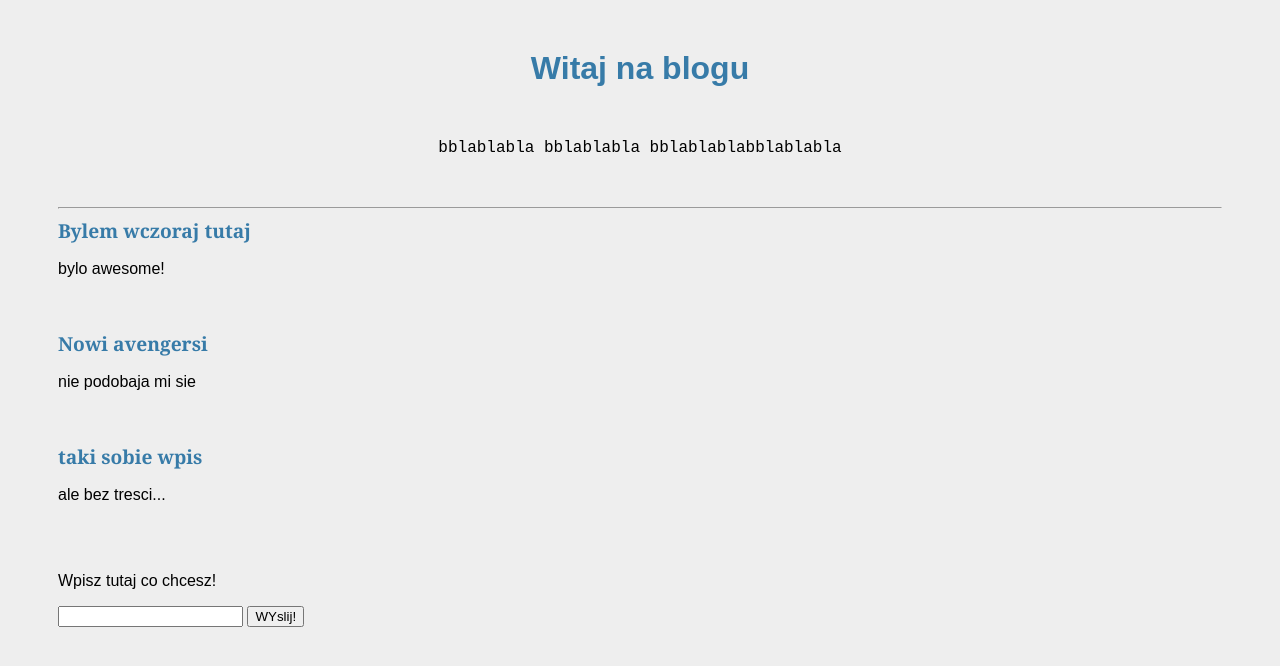
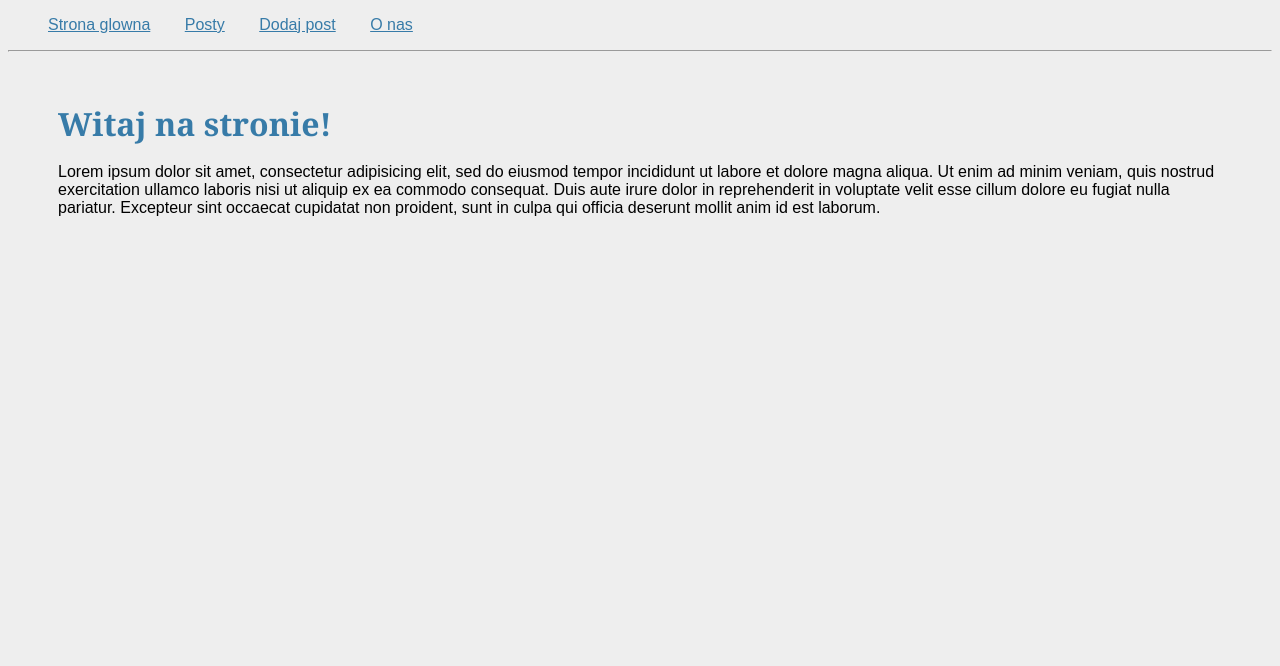
Before and after one commit to kfigon/RandomCode, a Flask app: page / in a window 1280 px wide. Shown: the top 666 px of the page. Run offline with Flask 2, Linux system fonts and the light colour scheme.

Commit message:
blog apka in progress

```diff
--- a/_WEB_DEV_/ProjectBlog/application.py
+++ b/_WEB_DEV_/ProjectBlog/application.py
@@ -5,17 +5,38 @@ app = Flask(__name__)
 
 def czytajPosty():
     return [
-        {'tytul': 'Bylem wczoraj tutaj', 'tresc': 'bylo awesome!'},
-        {'tytul': 'Nowi avengersi', 'tresc': 'nie podobaja mi sie'},
-        {'tytul': 'taki sobie wpis', 'tresc': 'ale bez tresci...'}
+        {'id': 1, 'tytul': 'Bylem wczoraj tutaj', 'tresc': 'bylo awesome!'},
+        {'id': 2, 'tytul': 'Nowi avengersi', 'tresc': 'nie podobaja mi sie'},
+        {'id': 3, 'tytul': 'taki sobie wpis', 'tresc': 'ale bez tresci...'}
     ]
 
 @app.route('/')
 @app.route('/index')
 def dawajStart():
+    return render_template('index.html')
+
+@app.route('/about')
+def about():
+    return render_template('about.html')
+
+@app.route('/posty')
+def posty():
+    return render_template('posty.html', posty=czytajPosty())
+
+@app.route('/post/<string:id>')
+def post(id):
     posty = czytajPosty()
-    return render_template('index.html',
-    posty=posty)
+    post = None
+    for p in posty:
+        if(p['id'] == int(id)):
+            post = p
+            break
+
+    return render_template('post.html', post = post)
+
+@app.route('/newpost', methods=['GET', 'POST'])
+def nowy():
+    return 'ok'
 
 if __name__=='__main__':
     app.run(debug=True)
--- a/_WEB_DEV_/ProjectBlog/static/style.css
+++ b/_WEB_DEV_/ProjectBlog/static/style.css
@@ -18,3 +18,12 @@ a, h1, h2       { color: #377ba8; }
 h1, h2          { font-family: 'Georgia', serif; margin: 0; }
 h1              { border-bottom: 2px solid #eee; }
 h2              { font-size: 1.2em; }
+
+.nav ul {
+    list-style-type: none;
+}
+
+.nav li {
+    display: inline;
+    margin-right: 30px;
+}
--- /dev/null
+++ b/_WEB_DEV_/ProjectBlog/templates/baza.html
@@ -0,0 +1,17 @@
+<!DOCTYPE html>
+<html>
+<head>
+    <meta charset="utf-8" />
+    <title>Moj blog</title>
+    <script src="{{url_for('static', filename='skrypt.js')}}"></script>
+    <link rel= "stylesheet" type= "text/css" href= "{{ url_for('static',filename='style.css') }}">
+</head>
+<body>
+
+    {% include 'nav.html' %}
+    <div class="app">
+        {% block body %}
+        {% endblock %}
+    </div>
+</body>
+</html>
--- a/_WEB_DEV_/ProjectBlog/templates/index.html
+++ b/_WEB_DEV_/ProjectBlog/templates/index.html
@@ -1,28 +1,6 @@
-<!DOCTYPE html>
-<html>
-<head>
-    <meta charset="utf-8" />
-    <title>Moj blog</title>
-    <script src="{{url_for('static', filename='skrypt.js')}}"></script>
-    <link rel= "stylesheet" type= "text/css" href= "{{ url_for('static',filename='style.css') }}">
-</head>
-<body>
+{% extends 'baza.html' %}
 
-    <div class="app">
-        <h1 class='naglowek'>Witaj na blogu</h1>
-        <p class='tekscik'>bblablabla bblablabla bblablablabblablabla</p>
-
-        <hr>
-        {% for post in posty %}
-            <h2>{{ post.tytul }}</h2>
-            <p>{{ post.tresc }}</p>
-            <br><br>
-        {% endfor %}
-
-        <form>
-            <p>Wpisz tutaj co chcesz!</p><input type="text" id="daneUsera"/>
-            <button onclick="klik()">WYslij!</button>
-        </form>
-    </div>
-</body>
-</html>
+{% block body %}
+  <h1>Witaj na stronie!</h1>
+  <p>Lorem ipsum dolor sit amet, consectetur adipisicing elit, sed do eiusmod tempor incididunt ut labore et dolore magna aliqua. Ut enim ad minim veniam, quis nostrud exercitation ullamco laboris nisi ut aliquip ex ea commodo consequat. Duis aute irure dolor in reprehenderit in voluptate velit esse cillum dolore eu fugiat nulla pariatur. Excepteur sint occaecat cupidatat non proident, sunt in culpa qui officia deserunt mollit anim id est laborum.</p>
+{% endblock %}
--- /dev/null
+++ b/_WEB_DEV_/ProjectBlog/templates/nav.html
@@ -0,0 +1,9 @@
+<div class='nav'>
+    <ul>
+        <li><a href='/index'>Strona glowna</a></li>
+        <li><a href='/posty'>Posty</a></li>
+        <li><a href='/newpost'>Dodaj post</a></li>
+        <li><a href='/about'>O nas</a></li>
+    </ul>
+</div>
+<hr>
```
Also changed, not shown: _WEB_DEV_/ProjectBlog/templates/about.html (added, +13 -0 lines), _WEB_DEV_/ProjectBlog/templates/post.html (added, +11 -0 lines), _WEB_DEV_/ProjectBlog/templates/posty.html (added, +13 -0 lines).
